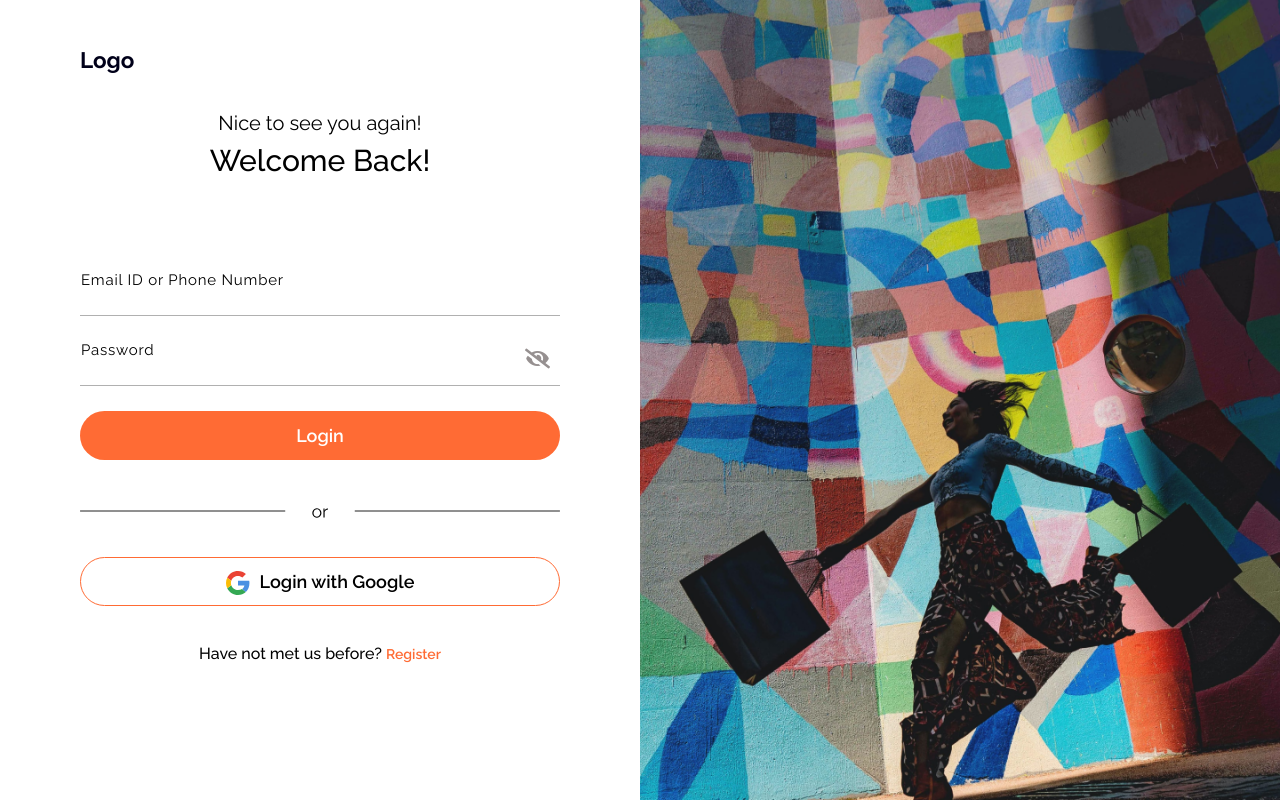
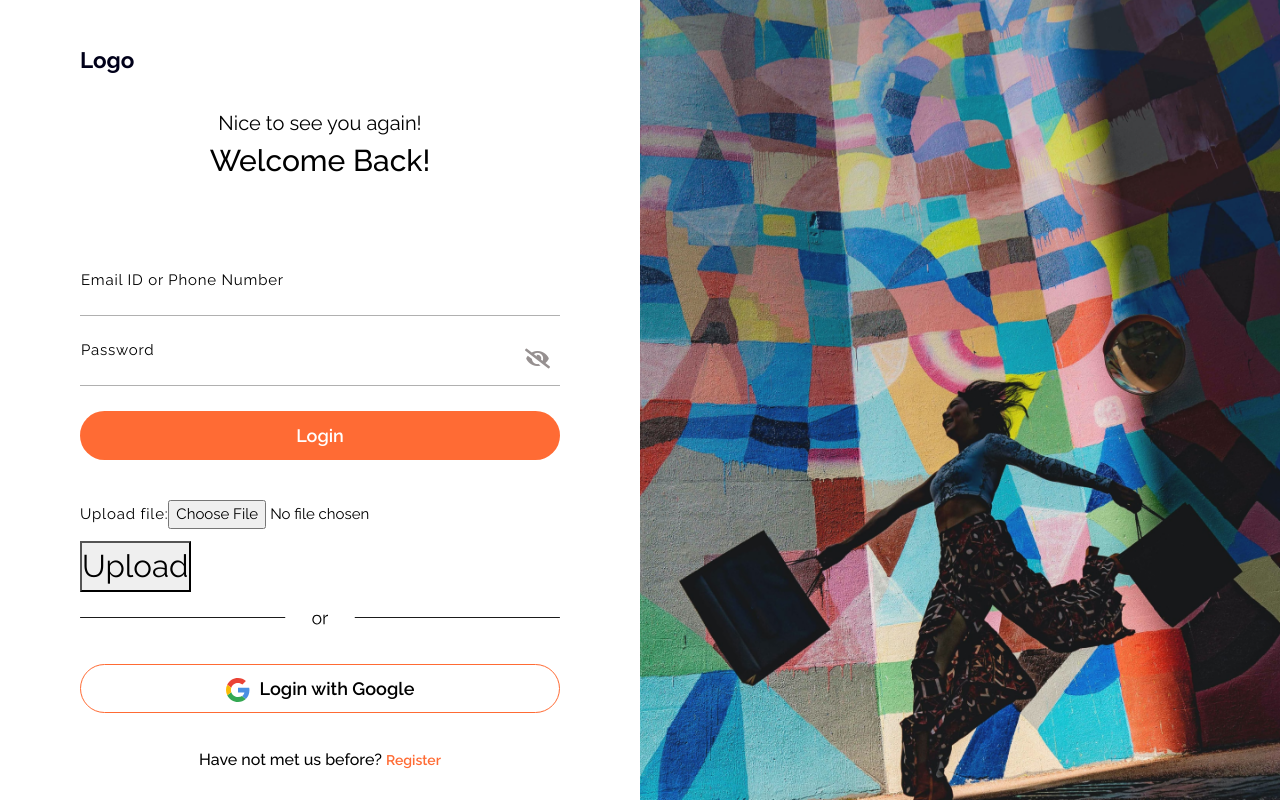
Before and after one commit to dipstech1/zonepick-next, a Next.js app: page /account/login in a window 1280 px wide. Built offline with nearby package versions, Linux system fonts and the light colour scheme.

Commit message:
aws file upload

```diff
--- a/pages/account/login.jsx
+++ b/pages/account/login.jsx
@@ -9,6 +9,7 @@ import { fetchWrapper } from 'helpers';
 import axios from 'axios';
 import { setDataLocalStorage } from 'utils/storage.util';
 import axiosInterceptor from 'services/axios.interceptor';
+import FileUpload from 'ui-lib/Cards/FileUpload/FileUpload';
 
 
 const Login = () => {
@@ -100,6 +101,7 @@ const Login = () => {
                   <button className="btn btn-log">Login
                   {formState.isSubmitting && <span className="spinner-border spinner-border-sm mr-1"></span>}
                   </button>
+                  <FileUpload/>
                   <img src="/img/or.svg" className="w-100"/>
                   <button className="btn btn-logG"><img src="/img/google_icon.svg"/>Login with Google</button>
                   <p className="text-center pt-2">Have not met us before? <a href="register.html">Register</a></p>
--- a/ui-lib/Cards/FileUpload/FileUpload.js
+++ b/ui-lib/Cards/FileUpload/FileUpload.js
@@ -1,8 +1,8 @@
 import React, { useRef } from "react";
 import S3 from "react-aws-s3";
 
-const REACT_APP_ACCESS_ID = "AKIATZN2PKEW3HWGL54P";
-const REACT_APP_ACCESS_KEY = "SlV7o7lvDqafjhh+NE1npYppigj7N2kIPgIAlXQw";
+const REACT_APP_ACCESS_ID = "AKIAUIC652DFHFY7QIF2";
+const REACT_APP_ACCESS_KEY = "ge277aUp/MS7ZjsR2WrauO4wJvBhhOAt23Ux1X4o";
 const REACT_APP_BUCKET_NAME = "nodoubtapp";
 // const REACT_APP_DIR_NAME = "XXXXXXXXXXXXX";
 const REACT_APP_REGION = "ap-south-1";
@@ -28,13 +28,13 @@ const FileUpload = () => {
     };
     return (
       <>
-        <form className="upload-steps" onSubmit={handleClick}>
+        <form className="upload-steps" >
           <label>
             Upload file:
             <input type="file" ref={fileInput} />
           </label>
           <br />
-          <button type="submit">Upload</button>
+          <button type="button" onClick={handleClick}>Upload</button>
         </form>
       </>
     );
```
